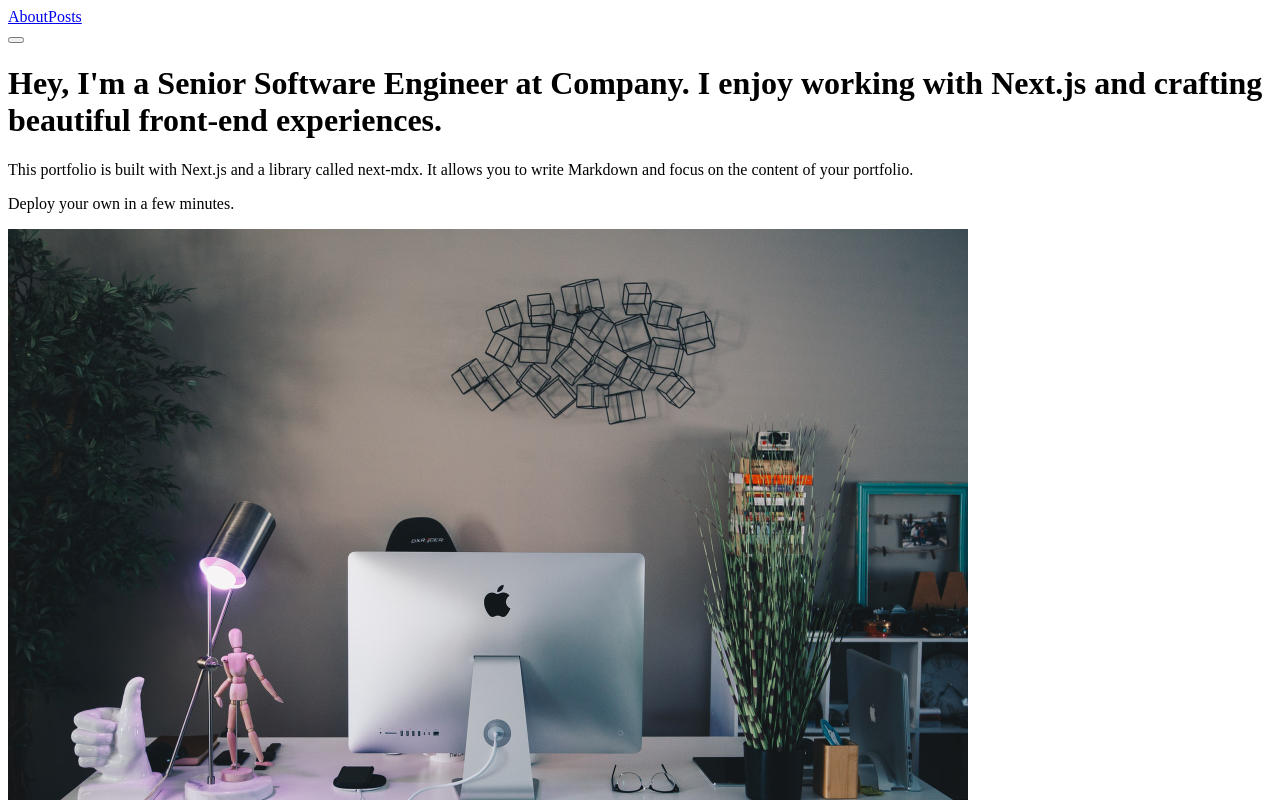
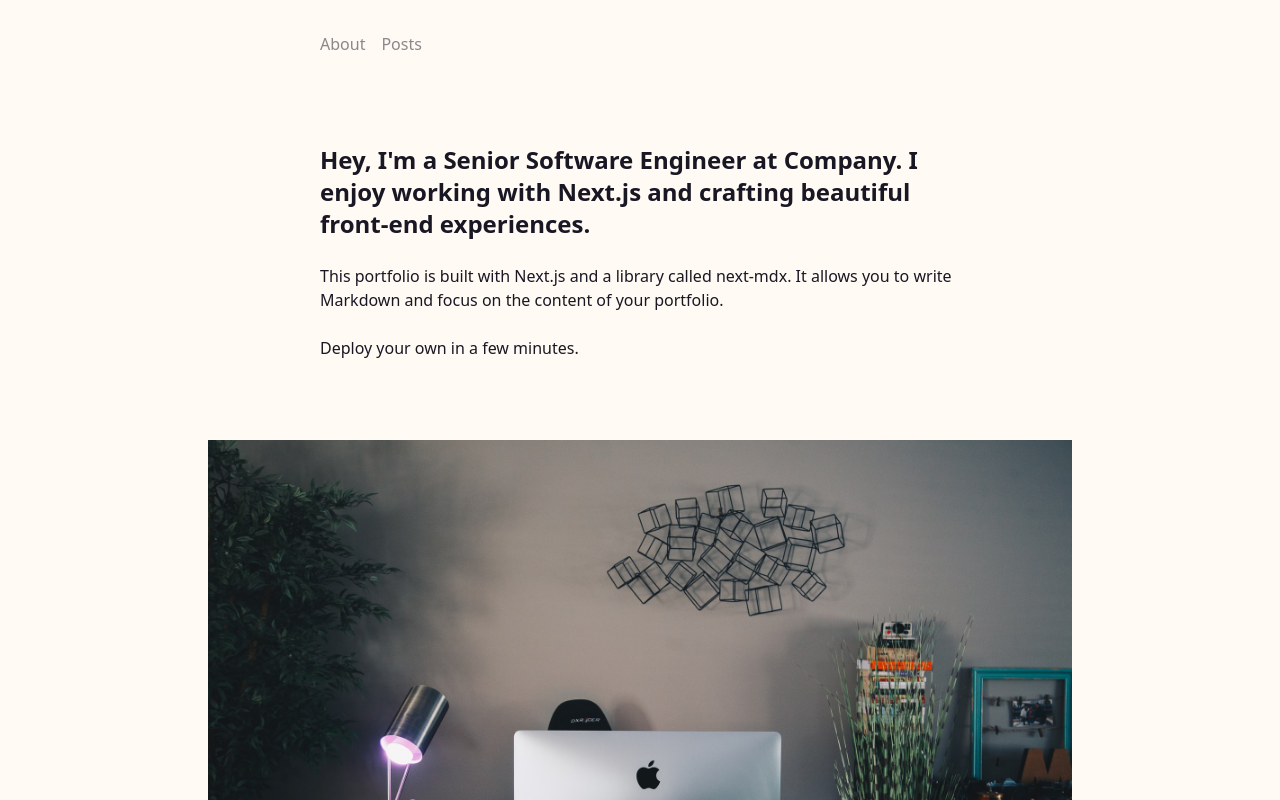
Before and after one commit to sonngdev/personal-website-23, a Next.js app: page / in a window 1280 px wide. Shown: the top 800 px of the page. Built offline with nearby package versions, Linux system fonts and the light colour scheme; no server answers.

Commit message:
feat: Style theme switching buttons and nav links

```diff
--- a/components/header.tsx
+++ b/components/header.tsx
@@ -1,6 +1,8 @@
+import Link from 'next/link';
+import { AnimatePresence, motion } from 'framer-motion';
+import { Sun, Moon } from 'react-feather';
+import Container from 'components/container';
 import { useTheme } from 'contexts/theme';
-import Link from 'next/link';
-import Container from '../components/container';
 
 export default function Header() {
   const { theme, toggleTheme } = useTheme();
@@ -8,11 +10,51 @@ export default function Header() {
   return (
     <header className="py-6">
       <Container>
-        <nav className="flex space-x-4">
-          <Link href="/">About</Link>
-          <Link href="/posts">Posts</Link>
+        <nav className="flex justify-between">
+          <div className="flex space-x-4 items-center">
+            <Link
+              href="/"
+              className="no-underline opacity-50 hover:opacity-100"
+            >
+              About
+            </Link>
+            <Link
+              href="/posts"
+              className="no-underline opacity-50 hover:opacity-100"
+            >
+              Posts
+            </Link>
+            <button
+              className="w-10 h-10 flex justify-center items-center rounded transition-colors hover:bg-rosePineDawn-highlightLow dark:hover:bg-rosePine-highlightHigh"
+              onClick={toggleTheme}
+            >
+              <AnimatePresence mode="wait">
+                {theme === 'light' && (
+                  <motion.div
+                    initial={{ opacity: 0, y: 10 }}
+                    animate={{ opacity: 1, y: 0 }}
+                    exit={{ opacity: 0, y: -10 }}
+                    key="light-theme"
+                    className="flex justify-center items-center"
+                  >
+                    <Sun size={16} />
+                  </motion.div>
+                )}
+                {theme === 'dark' && (
+                  <motion.div
+                    initial={{ opacity: 0, y: 10 }}
+                    animate={{ opacity: 1, y: 0 }}
+                    exit={{ opacity: 0, y: -10 }}
+                    key="dark-theme"
+                    className="flex justify-center items-center"
+                  >
+                    <Moon size={16} />
+                  </motion.div>
+                )}
+              </AnimatePresence>
+            </button>
+          </div>
         </nav>
-        <button onClick={toggleTheme}>{theme}</button>
       </Container>
     </header>
   );
--- a/package.json
+++ b/package.json
@@ -11,12 +11,14 @@
     "@mapbox/rehype-prism": "^0.8.0",
     "@tailwindcss/typography": "^0.5.7",
     "date-fns": "^2.29.3",
+    "framer-motion": "^8.5.2",
     "gray-matter": "4.0.3",
     "ioredis": "^5.2.4",
     "nanoid": "^4.0.0",
     "next": "latest",
     "react": "^18.2.0",
     "react-dom": "^18.2.0",
+    "react-feather": "^2.0.10",
     "rehype-stringify": "^9.0.3",
     "remark": "^14.0.2",
     "remark-rehype": "^10.1.0",
--- a/pages/_app.tsx
+++ b/pages/_app.tsx
@@ -1,12 +1,11 @@
-import 'tailwindcss/tailwind.css';
+import 'styles/globals.css';
+import 'styles/rose-pine/prism-rose-pine-moon.css';
 
 import type { AppProps } from 'next/app';
 import Head from 'next/head';
 import Header from '../components/header';
 import { Auth0Provider } from '@auth0/auth0-react';
 import { ThemeProvider } from 'contexts/theme';
-
-import 'prism-themes/rose-pine/prism-rose-pine-moon.css';
 
 export default function MyApp({ Component, pageProps }: AppProps) {
   return (
--- a/pages/_document.tsx
+++ b/pages/_document.tsx
@@ -8,7 +8,7 @@ export default function Document() {
         <meta name="robots" content="follow, index" />
         <meta httpEquiv="x-ua-compatible" content="ie=edge" />
       </Head>
-      <body className="bg-light text-dark dark:bg-dark dark:text-light transition-colors antialiased">
+      <body className="bg-rosePineDawn-surface text-rosePine-base dark:bg-rosePine-base dark:text-rosePine-text transition-colors antialiased">
         <Main />
         <NextScript />
       </body>
--- /dev/null
+++ b/styles/globals.css
@@ -0,0 +1,10 @@
+@tailwind base;
+@tailwind components;
+@tailwind utilities;
+
+@layer base {
+  a {
+    @apply underline;
+    @apply underline-offset-2;
+  }
+}
--- a/tailwind.config.js
+++ b/tailwind.config.js
@@ -14,8 +14,57 @@ module.exports = {
   theme: {
     extend: {
       colors: {
-        dark: '#191724',
-        light: '#fffaf3',
+        rosePine: {
+          base: '#191724',
+          surface: '#1f1d2e',
+          overlay: '#26233a',
+          muted: '#6e6a86',
+          subtle: '#908caa',
+          text: '#e0def4',
+          love: '#eb6f92',
+          gold: '#f6c177',
+          rose: '#ebbcba',
+          pine: '#31748f',
+          foam: '#9ccfd8',
+          iris: '#c4a7e7',
+          highlightLow: '#21202e',
+          highlightMed: '#403d52',
+          highlightHigh: '#524f67',
+        },
+        rosePineMoon: {
+          base: '#232136',
+          surface: '#2a273f',
+          overlay: '#393552',
+          muted: '#6e6a86',
+          subtle: '#908caa',
+          text: '#e0def4',
+          love: '#eb6f92',
+          gold: '#f6c177',
+          rose: '#ea9a97',
+          pine: '#3e8fb0',
+          foam: '#9ccfd8',
+          iris: '#c4a7e7',
+          highlightLow: '#2a283e',
+          highlightMed: '#44415a',
+          highlightHigh: '#56526e',
+        },
+        rosePineDawn: {
+          base: '#faf4ed',
+          surface: '#fffaf3',
+          overlay: '#f2e9e1',
+          muted: '#9893a5',
+          subtle: '#797593',
+          text: '#575279',
+          love: '#b4637a',
+          gold: '#ea9d34',
+          rose: '#d7827e',
+          pine: '#286983',
+          foam: '#56949f',
+          iris: '#907aa9',
+          highlightLow: '#f4ede8',
+          highlightMed: '#dfdad9',
+          highlightHigh: '#cecacd',
+        },
       }
     }
   },
```
Also changed, not shown: styles/rose-pine/prism-rose-pine-dawn-alt.css (renamed from prism-themes/rose-pine/prism-rose-pine-dawn-alt.css), styles/rose-pine/prism-rose-pine-dawn.css (renamed from prism-themes/rose-pine/prism-rose-pine-dawn.css), styles/rose-pine/prism-rose-pine-main-alt.css (renamed from prism-themes/rose-pine/prism-rose-pine-main-alt.css), styles/rose-pine/prism-rose-pine-main.css (renamed from prism-themes/rose-pine/prism-rose-pine-main.css), styles/rose-pine/prism-rose-pine-moon-alt.css (renamed from prism-themes/rose-pine/prism-rose-pine-moon-alt.css), styles/rose-pine/prism-rose-pine-moon.css (renamed from prism-themes/rose-pine/prism-rose-pine-moon.css), 1 other file (tests, documents, lock files or other folders).
